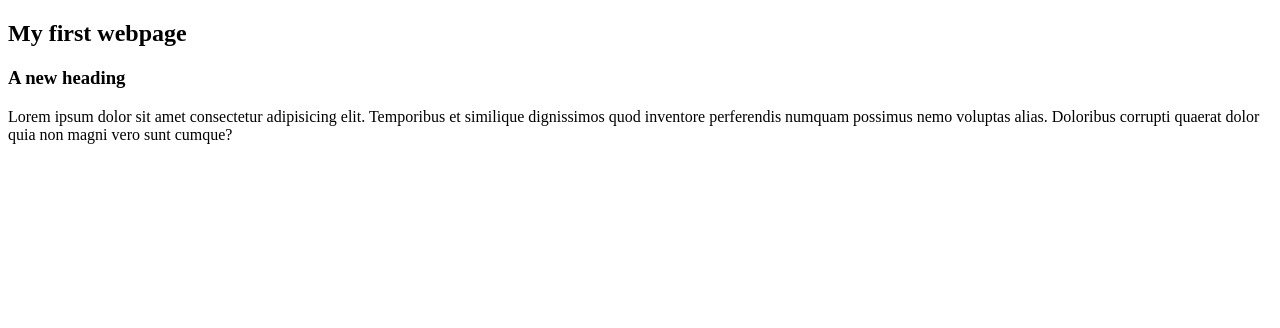
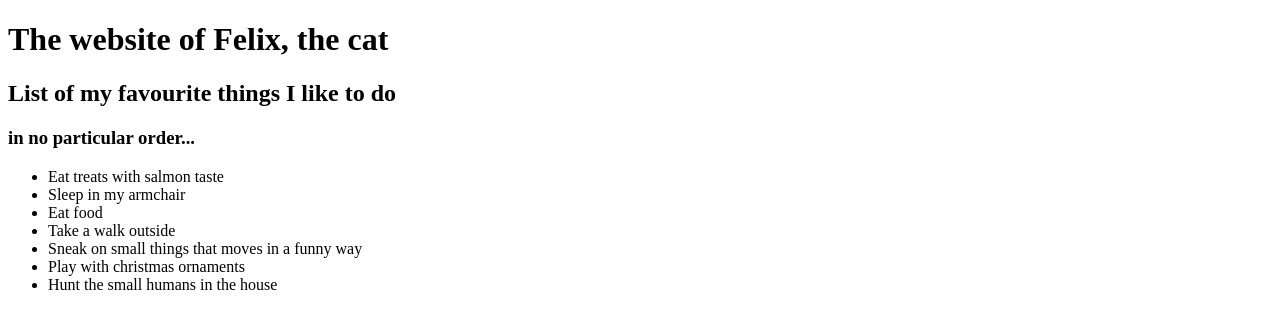
Before and after one commit to HildebrandAsa/first-webpage, a plain HTML site: page index.html in a window 1280 px wide. Drawn offline with Linux system fonts and the light colour scheme.

Commit message:
Added headings and a list

```diff
--- a/index.html
+++ b/index.html
@@ -7,8 +7,19 @@
   <title>My first webpage</title>
 </head>
 <body>
-  <h2>My first webpage</h2>
-  <h3>A new heading</h3>
-  <p>Lorem ipsum dolor sit amet consectetur adipisicing elit. Temporibus et similique dignissimos quod inventore perferendis numquam possimus nemo voluptas alias. Doloribus corrupti quaerat dolor quia non magni vero sunt cumque?</p>
-</body>
+  <div>
+    <h1>The website of Felix, the cat</h1>
+    <h2>List of my favourite things I like to do</h2>
+    <h3>in no particular order...</h3>
+    <ul>
+      <li>Eat treats with salmon taste</li>
+      <li>Sleep in my armchair</li>
+      <li>Eat food</li>
+      <li>Take a walk outside</li>
+      <li>Sneak on small things that moves in a funny way</li>
+      <li>Play with christmas ornaments</li>
+      <li>Hunt the small humans in the house</li>
+    </ul>
+  </div>
+  </body>
 </html>
```
